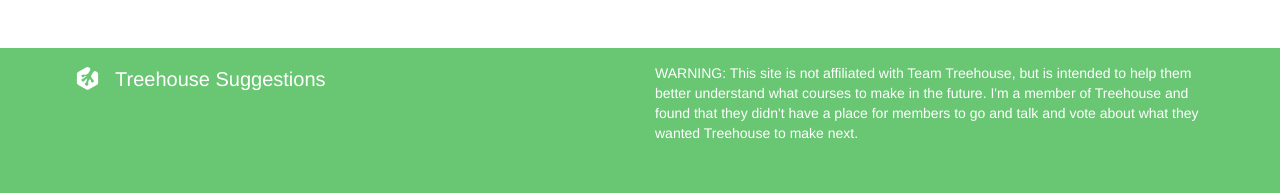
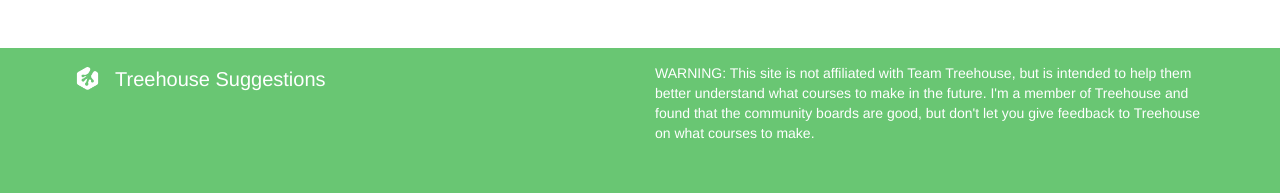
Before and after one commit to corbin-michael/treehouse-suggestions, a Vue app: page /profile in a window 1280 px wide. Shown: the part 217-410 px from the top of the page. Built offline with nearby package versions, Linux system fonts and the light colour scheme; what vuefire would draw is missing.

Commit message:
Edit warning content in the footer

```diff
--- a/src/components/Footer.vue
+++ b/src/components/Footer.vue
@@ -11,14 +11,14 @@
         </div>
         <div class="col-sm-6">
           <div class="footer-warning">
-            <p>WARNING: This site is not affiliated with Team Treehouse, but is intended to help them better understand what courses to make in the future. I'm a member of Treehouse and found that they didn't have a place for members to go and talk and vote about what they wanted Treehouse to make next.</p>
+            <p>WARNING: This site is not affiliated with Team Treehouse, but is intended to help them better understand what courses to make in the future. I'm a member of Treehouse and found that the community boards are good, but don't let you give feedback to Treehouse on what courses to make.</p>
           </div>
         </div>
       </div>
       <div class="row">
         <div class="col-sm-12">
           <div class="footer-copyright">
-            <p>&copy; {{date.getFullYear()}}<br /> Created by: Corbin Jensen <br /> <a href="mailto:corbinmjensen@gmail.com">Email Corbin</a></p>
+            <p>&copy; {{date.getFullYear()}}<br /> Created by: Corbin Jensen <br /> <a href="mailto:corbinmjensen@gmail.com?subject=Treehouse Suggestions">Email Corbin</a></p>
           </div>
         </div>
       </div>
```
